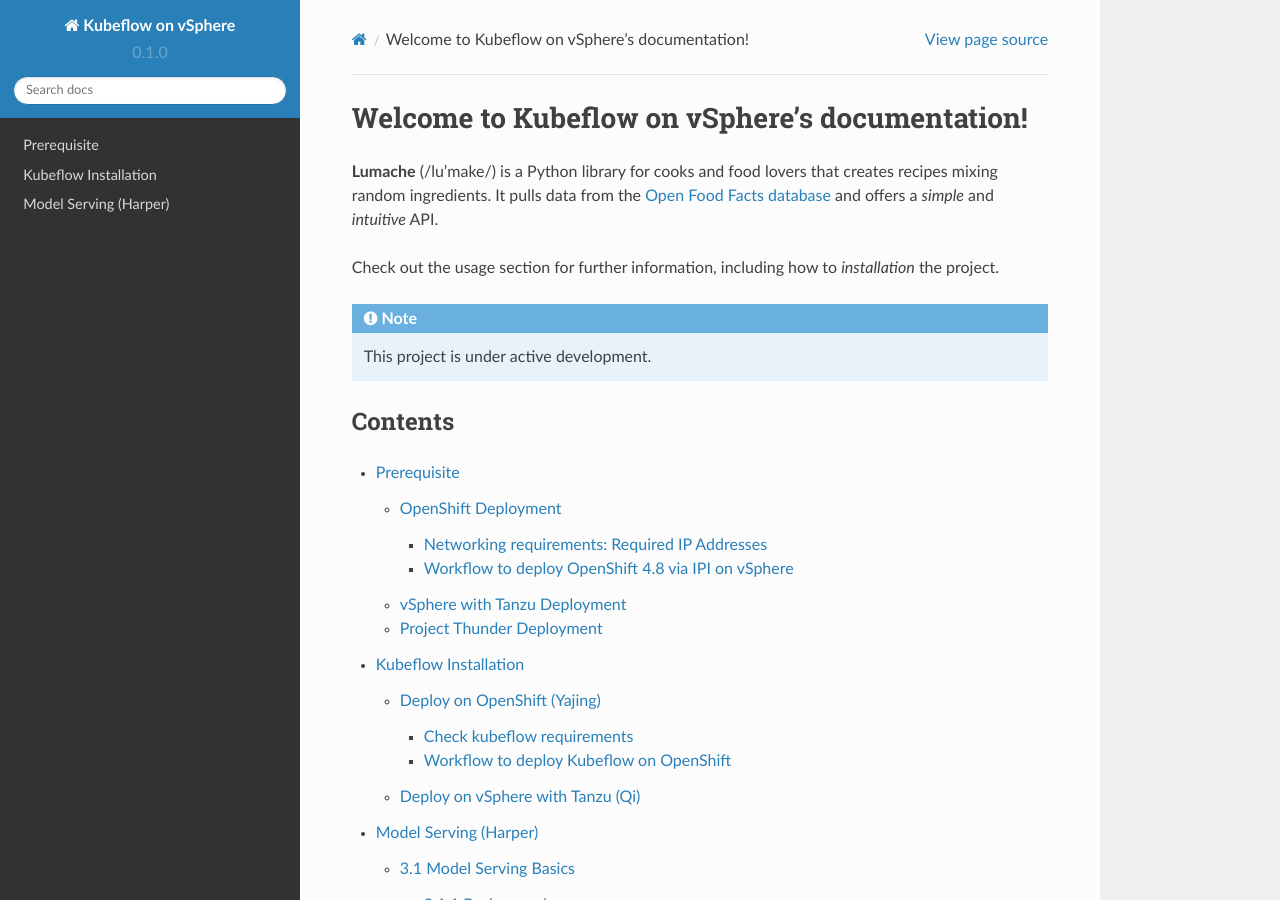
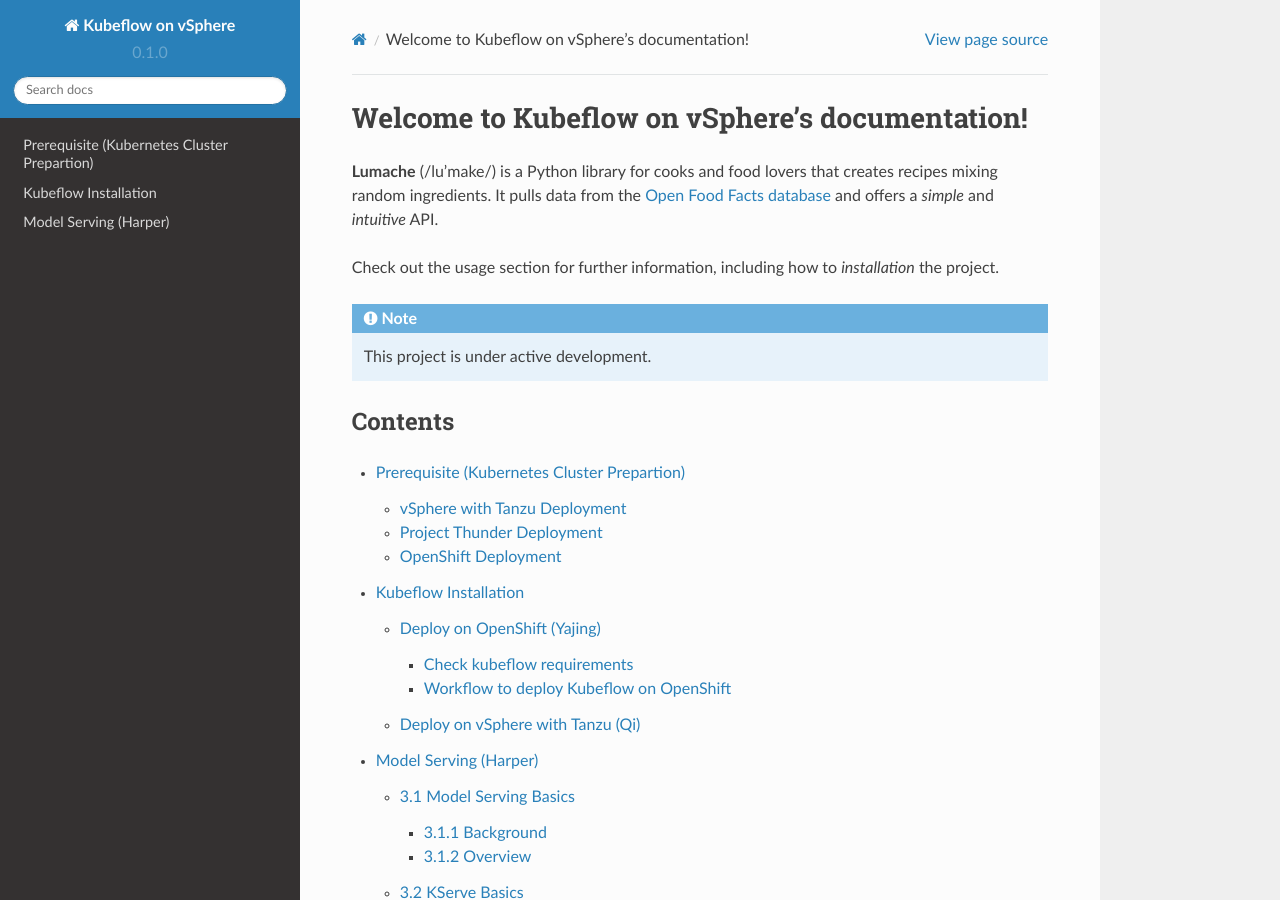
Before and after one commit to liuqi/kubeflow-on-vsphere-docs, a Sphinx documentation site: the page built from docs/source/index.rst, in a window 1280 px wide and 900 px high. Built offline with Sphinx 7.4.7 and the Read the Docs theme 2.0.0, drawn with Linux system fonts in a browser that asks for light colours; some of the changed lines change nothing that is shown.

Commit message:
Refine Prerequisite part

```diff
--- a/docs/source/prerequisite.rst
+++ b/docs/source/prerequisite.rst
@@ -1,121 +1,5 @@
-Prerequisite
-============
-
-OpenShift Deployment
---------------------
-
-.. seealso::
-
-    `Installing a cluster on vSphere <https://docs.openshift.com/container-platform/4.8/installing/installing_vsphere/installing-vsphere-installer-provisioned.html>`_
-
-Networking requirements: Required IP Addresses
-^^^^^^^^^^^^^^^^^^^^^^^^^^^^^^^^^^^^^^^^^^^^^^
-1. The API address is used to access the cluster API. ``api.ocp4-cluster-001.liuqi.io 10.105.136.130``
-2. The Ingress address is used for cluster ingress traffic. ``*.apps.ocp4-cluster-001.liuqi.io 10.105.136.131``
-
-Workflow to deploy OpenShift 4.8 via IPI on vSphere
-^^^^^^^^^^^^^^^^^^^^^^^^^^^^^^^^^^^^^^^^^^^^^^^^^^^
-**Please read Installing a cluster on vSphere this website and this page to deploy OpenShift**
-
-1. Generating install-config.yaml
-
-.. code-block:: bash
-    :linenos:
-
-    # Generating install-config.yaml
-    openshift-install create install-config --dir=ipi
-    ? SSH Public Key <none>
-    ? Platform vsphere
-    ? vCenter sha1-skevin-vc01.eng.vmware.com
-    ? Username administrator@vsphere.local
-    ? Password [? for help] ********
-    INFO Connecting to vCenter sha1-skevin-vc01.eng.vmware.com
-    INFO Defaulting to only available datacenter: VCP
-    INFO Defaulting to only available cluster: WCP-Cluster
-    ? Default Datastore vsanDatastore
-    ? Network VM Network 136
-    ? Virtual IP Address for API [? for help] 10.105.136.130      #API address
-    ? Virtual IP Address for Ingress [? for help] 10.105.136.131  #Ingress address
-    ? Base Domain liuqi.io
-    ? Cluster Name ocp4-cluster-001
-    ? Pull Secret [? for help]
-
-2. Modify install-config.yaml to add proxy configuration
-
-  There is a example of `install-config.yaml <https://gitlab.eng.vmware.com/vcp/oss-mlops/-/blob/master/install-config.yaml>`_
-
-.. code-block:: bash
-    :linenos:
-
-    apiVersion: v1
-    baseDomain: liuqi.io
-    proxy:  # add proxy configuration
-      httpProxy: http://proxy.vmware.com:3128
-      httpsProxy: http://proxy.vmware.com:3128
-      noProxy: .cluster.local,.svc,10.105.136.0/23,127.0.0.1,172.30.0.0/16,20.128.0.0/14,api-int.ocp4-cluster-001.liuqi.io,liuqi.io,localhost
-    compute:
-    - architecture: amd64
-      hyperthreading: Enabled
-      name: worker
-
-3. Deploy the cluster
-
-.. code-block:: bash
-    :linenos:
-
-    # Deploy the cluster according to install-config.yaml
-    # --dir must be the one where the install-config.yaml file is located
-    openshift-install create cluster --dir /home/redcloud/ipi/ipi/
-
-4. Following `Creating registry storage <https://docs.openshift.com/container-platform/4.6/registry/configuring_registry_storage/configuring-registry-storage-vsphere.html>`_ to finish storage configuration.
-
-5. Test the cluster
-
-* Using Openshift CLI access the cluster as the system:admin user when using ``oc``, run ``export KUBECONFIG=<installation_directory>/auth/kubeconfig``
-
-.. code-block:: bash
-    :linenos:
-
-    #check if all nodes are ready
-    oc get nodes
-    #check if all pods are running or completed
-    oc get pods -A
-    #check if all clusteroperators are running
-    oc get co
-
-* Access the OpenShift web-console here: https://console-openshift-console.apps.ocp4-cluster-001.liuqi.io; user is kubeadmin, and password is stored in the dir <installation_directory>/auth/kubeadmin-password.
-
-6. Test proxy
-
-.. code-block:: bash
-    :linenos:
-
-    # create a new project
-    oc new-project zyajing-proj
-    # create pod in this new project and pull image from google repo
-    kubectl create deployment hello-node --image=k8s.gcr.io/serve_hostname -n zyajing-proj
-    #if pod is running, that mean proxy configuration is success.
-    oc get pod -n zyajing-proj
-    NAME                              READY   STATUS    RESTARTS   AGE
-    pod/hello-node-7999f8f5bb-thswn   1/1     Running   0          11s
-
-7. How to ssh to othe node once the cluster is success.
-
-.. code-block:: bash
-    :linenos:
-
-    # ssh -i ssh-key/id_rsa core@<OC-NODE>
-    ssh -i /root/.ssh/test_rsa core@10.105.137.224
-
-Reference
-
-.. seealso::
-
-    - `Red Hat OpenShift Container Platform 4.3 (OCP) <Red Hat OpenShift Container Platform 4.3 (OCP)>`_
-    - `Installing a cluster on vSphere <https://docs.openshift.com/container-platform/4.8/installing/installing_vsphere/installing-vsphere-installer-provisioned.html>`_
-    - `How to ssh to other openshift node? <https://blog.csdn.net/weixin_43902588/article/details/115432124>`_
-    - `After installing OpenShift 4.x, what need to do if SSH keys are not copied to the nodes? <https://access.redhat.com/solutions/4725001>`_
-    - `Create Users on OpenShift 4 <https://medium.com/kubelancer-private-limited/create-users-on-openshift-4-dc5cfdf85661>`_
+Prerequisite (Kubernetes Cluster Prepartion)
+============================================
 
 vSphere with Tanzu Deployment
 -----------------------------
@@ -168,3 +52,111 @@
 
 Project Thunder Deployment
 --------------------------
+
+OpenShift Deployment
+--------------------
+
+Use `Installing a cluster on vSphere <https://docs.openshift.com/container-platform/4.8/installing/installing_vsphere/installing-vsphere-installer-provisioned.html>`_ and this page to deploy OpenShift.
+
+#. Networking requirements
+
+   * The API address is used to access the cluster API. ``api.ocp4-cluster-001.liuqi.io 10.105.136.130``
+   * The Ingress address is used for cluster ingress traffic. ``*.apps.ocp4-cluster-001.liuqi.io 10.105.136.131``
+
+#. Generating install-config.yaml
+
+   .. code-block:: bash
+       :linenos:
+
+       # Generating install-config.yaml
+       openshift-install create install-config --dir=ipi
+       ? SSH Public Key <none>
+       ? Platform vsphere
+       ? vCenter sha1-skevin-vc01.eng.vmware.com
+       ? Username administrator@vsphere.local
+       ? Password [? for help] ********
+       INFO Connecting to vCenter sha1-skevin-vc01.eng.vmware.com
+       INFO Defaulting to only available datacenter: VCP
+       INFO Defaulting to only available cluster: WCP-Cluster
+       ? Default Datastore vsanDatastore
+       ? Network VM Network 136
+       ? Virtual IP Address for API [? for help] 10.105.136.130      #API address
+       ? Virtual IP Address for Ingress [? for help] 10.105.136.131  #Ingress address
+       ? Base Domain liuqi.io
+       ? Cluster Name ocp4-cluster-001
+       ? Pull Secret [? for help]
+
+#. Modify install-config.yaml to add proxy configuration
+
+   There is a example of `install-config.yaml <https://gitlab.eng.vmware.com/vcp/oss-mlops/-/blob/master/install-config.yaml>`_
+
+   .. code-block:: bash
+       :linenos:
+
+       apiVersion: v1
+       baseDomain: liuqi.io
+       proxy:  # add proxy configuration
+         httpProxy: http://proxy.vmware.com:3128
+         httpsProxy: http://proxy.vmware.com:3128
+         noProxy: .cluster.local,.svc,10.105.136.0/23,127.0.0.1,172.30.0.0/16,20.128.0.0/14,api-int.ocp4-cluster-001.liuqi.io,liuqi.io,localhost
+       compute:
+       - architecture: amd64
+         hyperthreading: Enabled
+         name: worker
+
+#. Deploy the cluster
+
+   .. code-block:: bash
+       :linenos:
+
+       # Deploy the cluster according to install-config.yaml
+       # --dir must be the one where the install-config.yaml file is located
+       openshift-install create cluster --dir /home/redcloud/ipi/ipi/
+
+#. Following `Creating registry storage <https://docs.openshift.com/container-platform/4.6/registry/configuring_registry_storage/configuring-registry-storage-vsphere.html>`_ to finish storage configuration.
+
+#. Test the cluster
+
+   * Using Openshift CLI access the cluster as the system:admin user when using ``oc``, run ``export KUBECONFIG=<installation_directory>/auth/kubeconfig``
+
+   .. code-block:: bash
+       :linenos:
+
+       #check if all nodes are ready
+       oc get nodes
+       #check if all pods are running or completed
+       oc get pods -A
+       #check if all clusteroperators are running
+       oc get co
+
+   * Access the OpenShift web-console here: https://console-openshift-console.apps.ocp4-cluster-001.liuqi.io; user is kubeadmin, and password is stored in the dir <installation_directory>/auth/kubeadmin-password.
+
+#. Test proxy
+
+   .. code-block:: bash
+       :linenos:
+
+       # create a new project
+       oc new-project zyajing-proj
+       # create pod in this new project and pull image from google repo
+       kubectl create deployment hello-node --image=k8s.gcr.io/serve_hostname -n zyajing-proj
+       #if pod is running, that mean proxy configuration is success.
+       oc get pod -n zyajing-proj
+       NAME                              READY   STATUS    RESTARTS   AGE
+       pod/hello-node-7999f8f5bb-thswn   1/1     Running   0          11s
+
+#. How to ssh to othe node once the cluster is success.
+
+   .. code-block:: bash
+       :linenos:
+
+       # ssh -i ssh-key/id_rsa core@<OC-NODE>
+       ssh -i /root/.ssh/test_rsa core@10.105.137.224
+
+.. seealso::
+
+    - `Red Hat OpenShift Container Platform 4.3 (OCP) <Red Hat OpenShift Container Platform 4.3 (OCP)>`_
+    - `Installing a cluster on vSphere <https://docs.openshift.com/container-platform/4.8/installing/installing_vsphere/installing-vsphere-installer-provisioned.html>`_
+    - `How to ssh to other openshift node? <https://blog.csdn.net/weixin_43902588/article/details/115432124>`_
+    - `After installing OpenShift 4.x, what need to do if SSH keys are not copied to the nodes? <https://access.redhat.com/solutions/4725001>`_
+    - `Create Users on OpenShift 4 <https://medium.com/kubelancer-private-limited/create-users-on-openshift-4-dc5cfdf85661>`_
```
